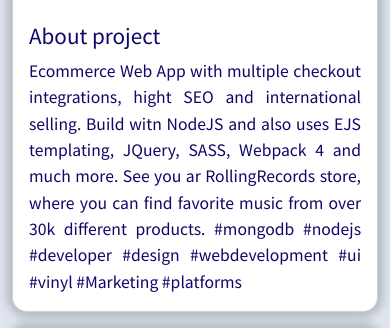
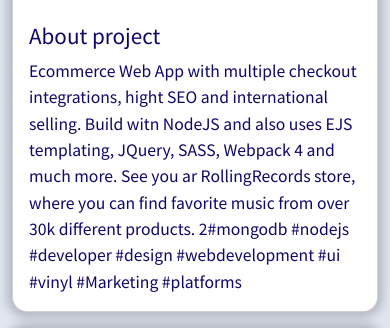
Before and after one commit to DevDesignRT/devdesign, a Gatsby site: page /portfolio in a window 390 px wide. Shown: the part 1283-1611 px from the top of the page. Built offline with nearby package versions, Linux system fonts and the light colour scheme; Gatsby itself is replaced by a stand-in of ours.

Commit message:
fixes text on mobile

```diff
--- a/src/styles/_body.scss
+++ b/src/styles/_body.scss
@@ -7,11 +7,6 @@ body {
   padding: 0;
   margin: 0;
   font-family: $sourceSansPro;
-  p,
-  .figure-caption {
-    text-align: justify;
-    text-justify: inter-word;
-  }
 }
 
 main {
@@ -50,3 +45,12 @@ section:nth-of-type(2) {
     }
   }
 }
+
+@media screen and (min-width: 992px) {
+  //do Smth
+  p,
+  .figure-caption {
+    text-align: justify;
+    text-justify: inter-word;
+  }
+}
--- a/src/utils/profileProjects.ts
+++ b/src/utils/profileProjects.ts
@@ -6,7 +6,7 @@ export const ProfileProjects: ICardProps[] = [
     title: "Rolling Records Tmi",
     domain: "https://www.rollingrecords.fi",
     content:
-      "Ecommerce Web App with multiple checkout integrations, hight SEO and international selling. Build witn NodeJS and also uses EJS templating, JQuery, SASS, Webpack 4 and much more. See you ar RollingRecords store, where you can find favorite music from over 30k different products. #mongodb #nodejs #developer #design #webdevelopment #ui #vinyl #Marketing #platforms",
+      "Ecommerce Web App with multiple checkout integrations, hight SEO and international selling. Build witn NodeJS and also uses EJS templating, JQuery, SASS, Webpack 4 and much more. See you ar RollingRecords store, where you can find favorite music from over 30k different products. 2#mongodb #nodejs #developer #design #webdevelopment #ui #vinyl #Marketing #platforms",
     picture: {
       alt: "Ecommerce web app of Rolling Records Tmi",
       src:
```
